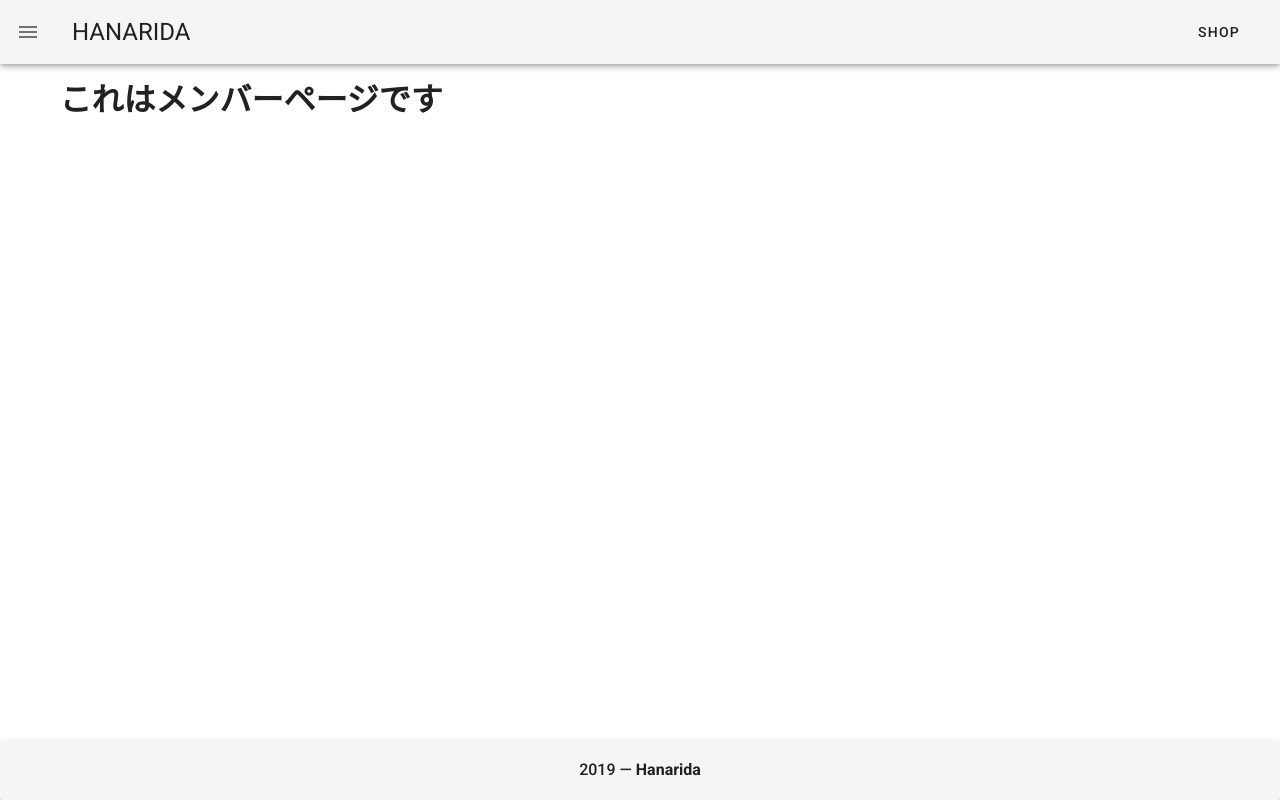
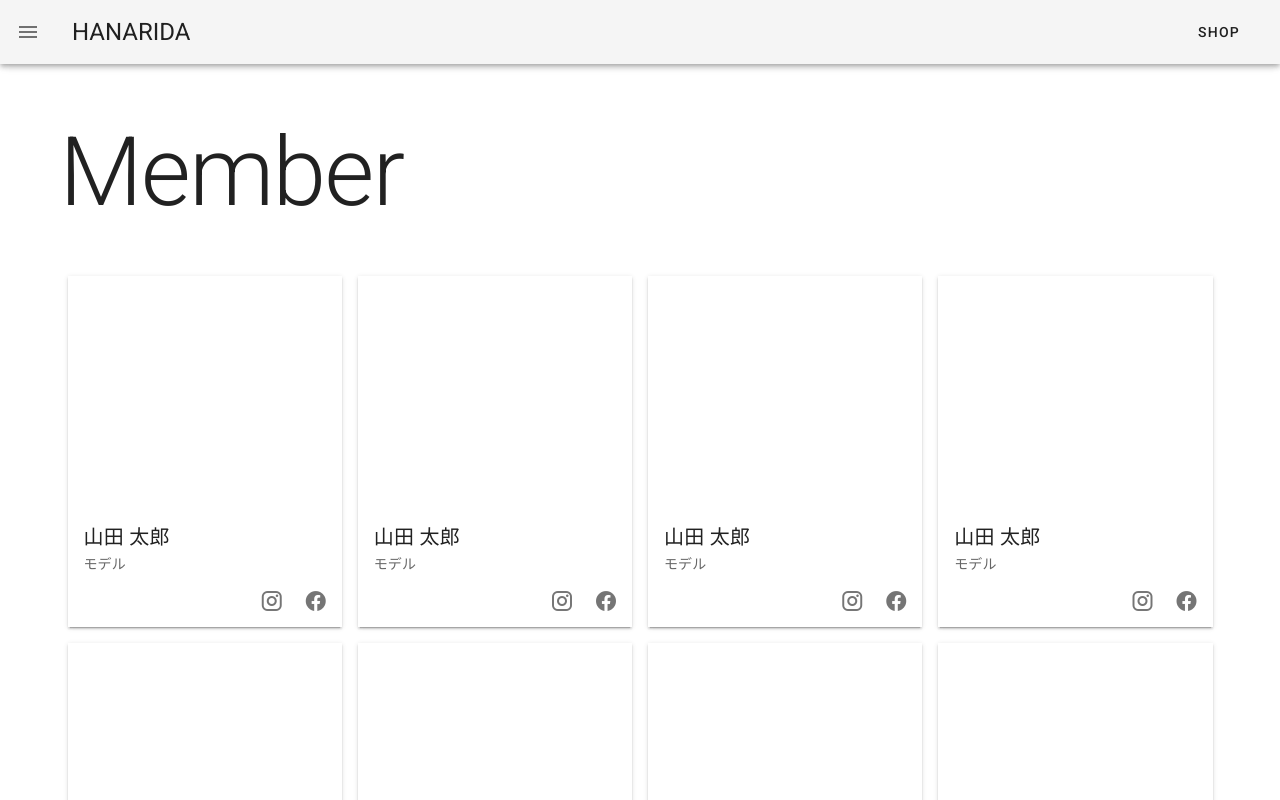
Before and after one commit to kiri9120/hanarida2, a Vue app: page /member in a window 1280 px wide. Shown: the top 800 px of the page. Built offline with nearby package versions, Linux system fonts and the light colour scheme.

Commit message:
update Members.vue

```diff
--- a/src/views/Member.vue
+++ b/src/views/Member.vue
@@ -1,7 +1,170 @@
 <template>
   <div class="member">
     <v-container>
-      <h1>これはメンバーページです</h1>
+      <h1 class="display-4 my-12">Member</h1>
+      <v-row no-gutters>
+        <v-col v-for="(member, index) in members" :key="index" cols="6" sm="4" lg="3" class="pa-2">
+          <v-card shaped tile raised>
+            <v-img :src="member.image" aspect-ratio="1.2"></v-img>
+            <v-card-title class="pb-0">{{ member.name }}</v-card-title>
+            <v-card-text class="pb-0">{{ member.job }}</v-card-text>
+            <v-card-actions>
+              <v-spacer></v-spacer>
+              <v-btn icon :href="member.instagram" target="_blank">
+                <v-icon>mdi-instagram</v-icon>
+              </v-btn>
+              <v-btn icon :href="member.facebook" target="_blank">
+                <v-icon>mdi-facebook</v-icon>
+              </v-btn>
+            </v-card-actions>
+          </v-card>
+        </v-col>
+      </v-row>
     </v-container>
   </div>
 </template>
+
+<script>
+export default {
+  name: 'App',
+  data () {
+    return {
+      members: [
+        {
+          name: '山田 太郎',
+          job: 'モデル',
+          image: require('../assets/member01.jpg'),
+          instagram: 'https://www.instagram.com/watanabenaomi703',
+          facebook: 'https://www.facebook.com/sourikantei'
+        },
+        {
+          name: '山田 太郎',
+          job: 'モデル',
+          image: require('../assets/member01.jpg'),
+          instagram: 'https://www.instagram.com/watanabenaomi703',
+          facebook: 'https://www.facebook.com/sourikantei'
+        },
+        {
+          name: '山田 太郎',
+          job: 'モデル',
+          image: require('../assets/member01.jpg'),
+          instagram: 'https://www.instagram.com/watanabenaomi703',
+          facebook: 'https://www.facebook.com/sourikantei'
+        },
+        {
+          name: '山田 太郎',
+          job: 'モデル',
+          image: require('../assets/member01.jpg'),
+          instagram: 'https://www.instagram.com/watanabenaomi703',
+          facebook: 'https://www.facebook.com/sourikantei'
+        },
+        {
+          name: '山田 太郎',
+          job: 'モデル',
+          image: require('../assets/member01.jpg'),
+          instagram: 'https://www.instagram.com/watanabenaomi703',
+          facebook: 'https://www.facebook.com/sourikantei'
+        },
+        {
+          name: '山田 太郎',
+          job: 'モデル',
+          image: require('../assets/member01.jpg'),
+          instagram: 'https://www.instagram.com/watanabenaomi703',
+          facebook: 'https://www.facebook.com/sourikantei'
+        },
+        {
+          name: '山田 太郎',
+          job: 'モデル',
+          image: require('../assets/member01.jpg'),
+          instagram: 'https://www.instagram.com/watanabenaomi703',
+          facebook: 'https://www.facebook.com/sourikantei'
+        },
+        {
+          name: '山田 太郎',
+          job: 'モデル',
+          image: require('../assets/member01.jpg'),
+          instagram: 'https://www.instagram.com/watanabenaomi703',
+          facebook: 'https://www.facebook.com/sourikantei'
+        },
+        {
+          name: '山田 太郎',
+          job: 'モデル',
+          image: require('../assets/member01.jpg'),
+          instagram: 'https://www.instagram.com/watanabenaomi703',
+          facebook: 'https://www.facebook.com/sourikantei'
+        },
+        {
+          name: '山田 太郎',
+          job: 'モデル',
+          image: require('../assets/member01.jpg'),
+          instagram: 'https://www.instagram.com/watanabenaomi703',
+          facebook: 'https://www.facebook.com/sourikantei'
+        },
+        {
+          name: '山田 太郎',
+          job: 'モデル',
+          image: require('../assets/member01.jpg'),
+          instagram: 'https://www.instagram.com/watanabenaomi703',
+          facebook: 'https://www.facebook.com/sourikantei'
+        },
+        {
+          name: '山田 太郎',
+          job: 'モデル',
+          image: require('../assets/member01.jpg'),
+          instagram: 'https://www.instagram.com/watanabenaomi703',
+          facebook: 'https://www.facebook.com/sourikantei'
+        },
+        {
+          name: '山田 太郎',
+          job: 'モデル',
+          image: require('../assets/member01.jpg'),
+          instagram: 'https://www.instagram.com/watanabenaomi703',
+          facebook: 'https://www.facebook.com/sourikantei'
+        },
+        {
+          name: '山田 太郎',
+          job: 'モデル',
+          image: require('../assets/member01.jpg'),
+          instagram: 'https://www.instagram.com/watanabenaomi703',
+          facebook: 'https://www.facebook.com/sourikantei'
+        },
+        {
+          name: '山田 太郎',
+          job: 'モデル',
+          image: require('../assets/member01.jpg'),
+          instagram: 'https://www.instagram.com/watanabenaomi703',
+          facebook: 'https://www.facebook.com/sourikantei'
+        },
+        {
+          name: '山田 太郎',
+          job: 'モデル',
+          image: require('../assets/member01.jpg'),
+          instagram: 'https://www.instagram.com/watanabenaomi703',
+          facebook: 'https://www.facebook.com/sourikantei'
+        },
+        {
+          name: '山田 太郎',
+          job: 'モデル',
+          image: require('../assets/member01.jpg'),
+          instagram: 'https://www.instagram.com/watanabenaomi703',
+          facebook: 'https://www.facebook.com/sourikantei'
+        },
+        {
+          name: '山田 太郎',
+          job: 'モデル',
+          image: require('../assets/member01.jpg'),
+          instagram: 'https://www.instagram.com/watanabenaomi703',
+          facebook: 'https://www.facebook.com/sourikantei'
+        },
+        {
+          name: '山田 太郎',
+          job: 'モデル',
+          image: require('../assets/member01.jpg'),
+          instagram: 'https://www.instagram.com/watanabenaomi703',
+          facebook: 'https://www.facebook.com/sourikantei'
+        }
+      ]
+    }
+  }
+};
+</script>
```
Also changed, not shown: src/assets/member01.jpg (added).
